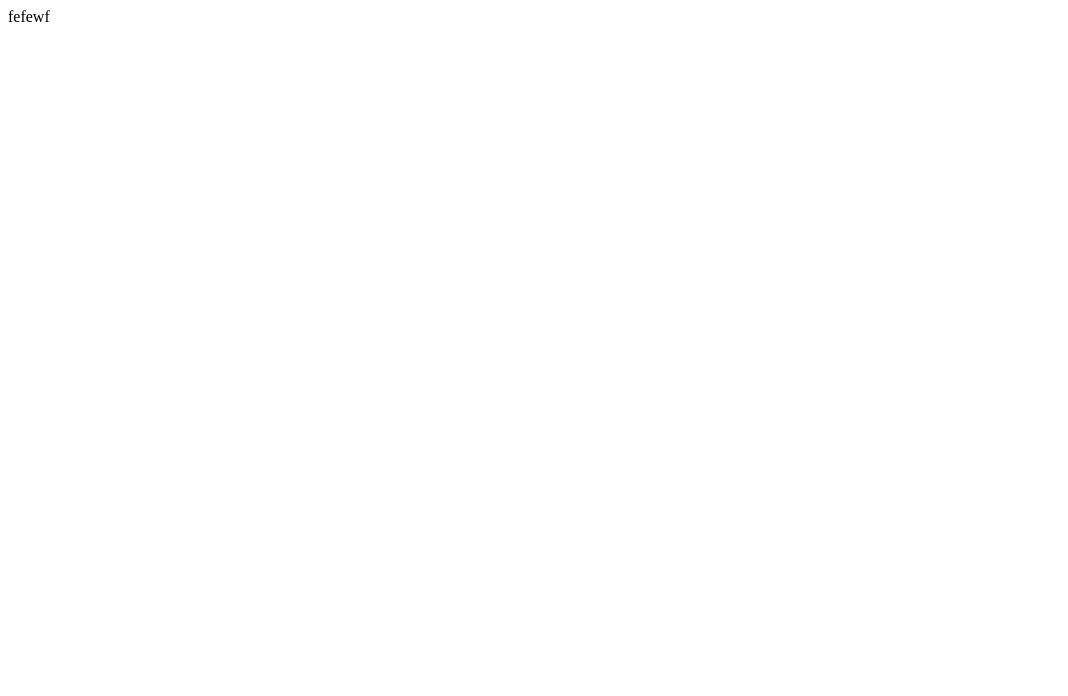
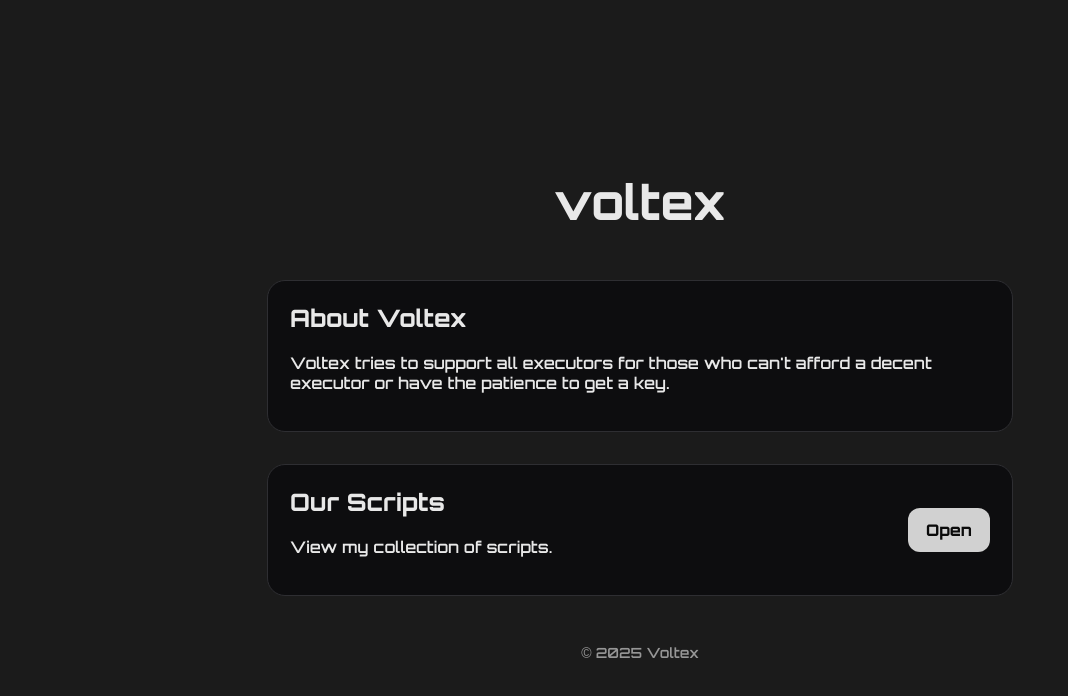
Before and after one commit to matpatz/luau, a website: page public/home.html in a window 1280 px wide. Shown: the whole page, without its empty margins (0-1068 px from the left). Drawn offline with Linux system fonts and the light colour scheme.

Commit message:
Update home.html

```diff
--- a/public/home.html
+++ b/public/home.html
@@ -1 +1,83 @@
-fefewf
+<!doctype html>
+<html lang="en">
+<head>
+  <meta charset="utf-8" />
+  <meta name="viewport" content="width=device-width, initial-scale=1" />
+  <title>voltex</title>
+  <link href="https://fonts.googleapis.com/css2?family=Orbitron:wght@600;800&display=swap" rel="stylesheet">
+  <style>
+    body {
+      margin: 0;
+      font-family: 'Orbitron', sans-serif;
+      background: #1b1b1b;
+      color: #e8e8e8;
+      display: flex;
+      flex-direction: column;
+      align-items: center;
+      justify-content: center;
+      min-height: 100vh;
+    }
+    h1 {
+      font-size: 3rem;
+      margin-bottom: 2rem;
+    }
+    .panel {
+      background: #0d0d0f;
+      border: 1px solid #2e2e32;
+      border-radius: 18px;
+      padding: 22px;
+      margin: 1rem 0;
+      max-width: 700px;
+      width: 100%;
+    }
+    .panel h2 { margin-top: 0; }
+    .row {
+      display: flex;
+      justify-content: space-between;
+      align-items: center;
+      gap: 12px;
+    }
+    .btn {
+      display: inline-block;
+      padding: 12px 18px;
+      border-radius: 12px;
+      background: #d1d1d1;
+      color: #0a0a0a;
+      font-weight: bold;
+      text-decoration: none;
+    }
+    .btn:hover { background: #f0f0f0; }
+    footer {
+      margin-top: 2rem;
+      opacity: 0.6;
+      font-size: 14px;
+    }
+  </style>
+</head>
+<body>
+  <h1>voltex</h1>
+
+  <div class="panel">
+    <h2>About Voltex</h2>
+    <p>Voltex tries to support all executors for those who can't afford a decent executor or have the patience to get a key.</p>
+  </div>
+
+  <div class="panel">
+    <div class="row">
+      <div>
+        <h2>Our Scripts</h2>
+        <p>View my collection of scripts.</p>
+      </div>
+      <a href="/scripts.html" class="btn">Open</a>
+    </div>
+  </div>
+
+  <footer>
+    © <span id="year"></span> Voltex
+  </footer>
+
+  <script>
+    document.getElementById('year').textContent = new Date().getFullYear();
+  </script>
+</body>
+</html>
```
